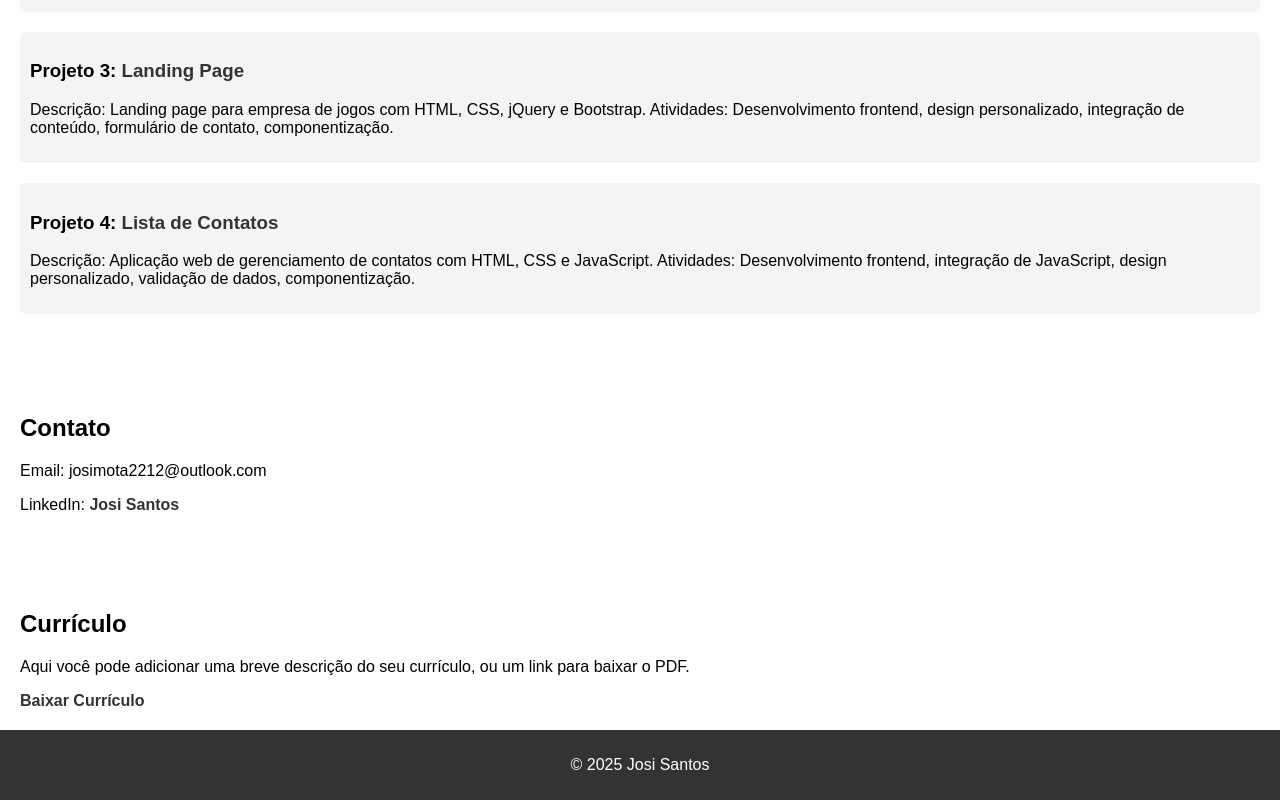
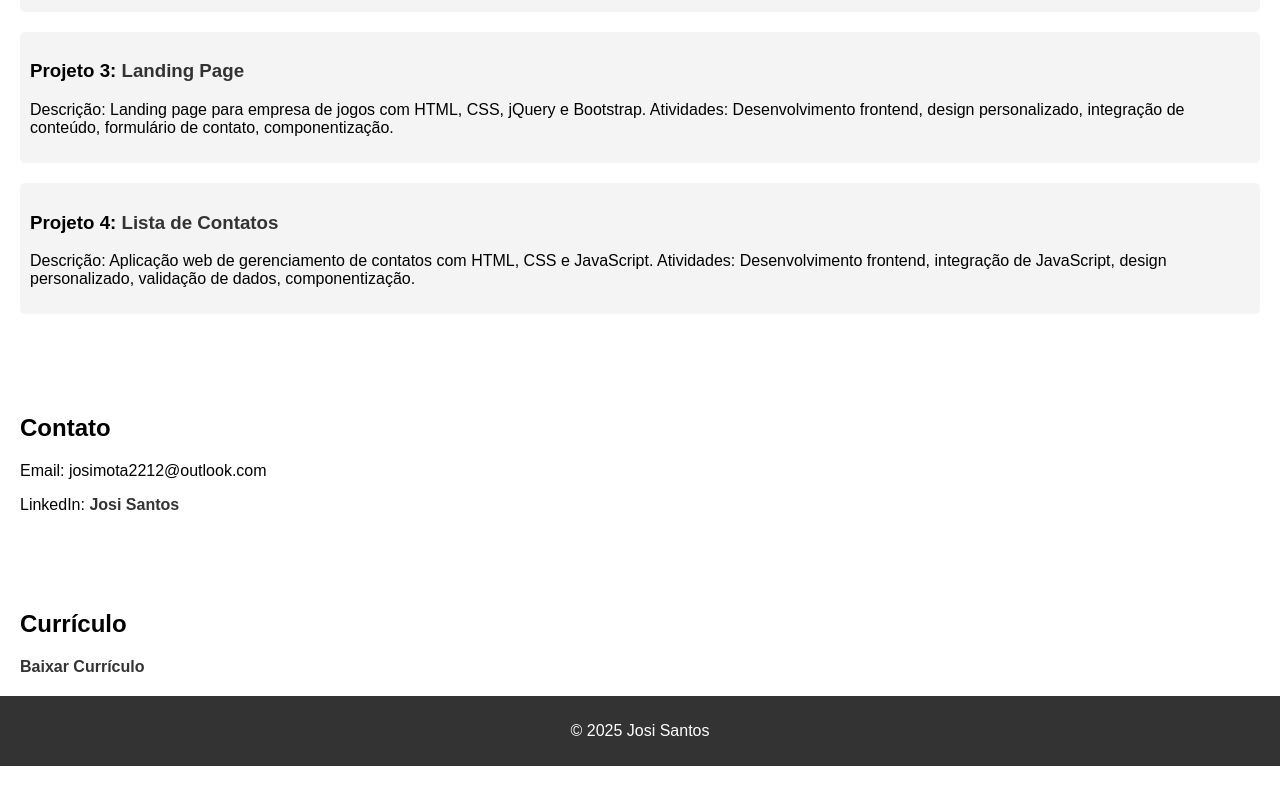
Before and after one commit to josisantos12/portifolio, a plain HTML site: page index.html in a window 1280 px wide. Shown: the part 607-1407 px from the top of the page. After the commit the page ends 1373 px from the top, so only its background shows below. Drawn offline with Linux system fonts and the light colour scheme.

Commit message:
atualizado

```diff
--- a/index.html
+++ b/index.html
@@ -54,7 +54,6 @@
     </section>
     <section id="curriculo">
         <h2>Currículo</h2>
-        <p>Aqui você pode adicionar uma breve descrição do seu currículo, ou um link para baixar o PDF.</p>
         <a href="https://docs.google.com/document/d/1EaMP_hRfzcmz5NPAtzlV0FL9gqUlf9lA/edit?usp=sharing&ouid=114892520545218807930&rtpof=true&sd=true" download>Baixar Currículo</a>
     </section>
 
```
